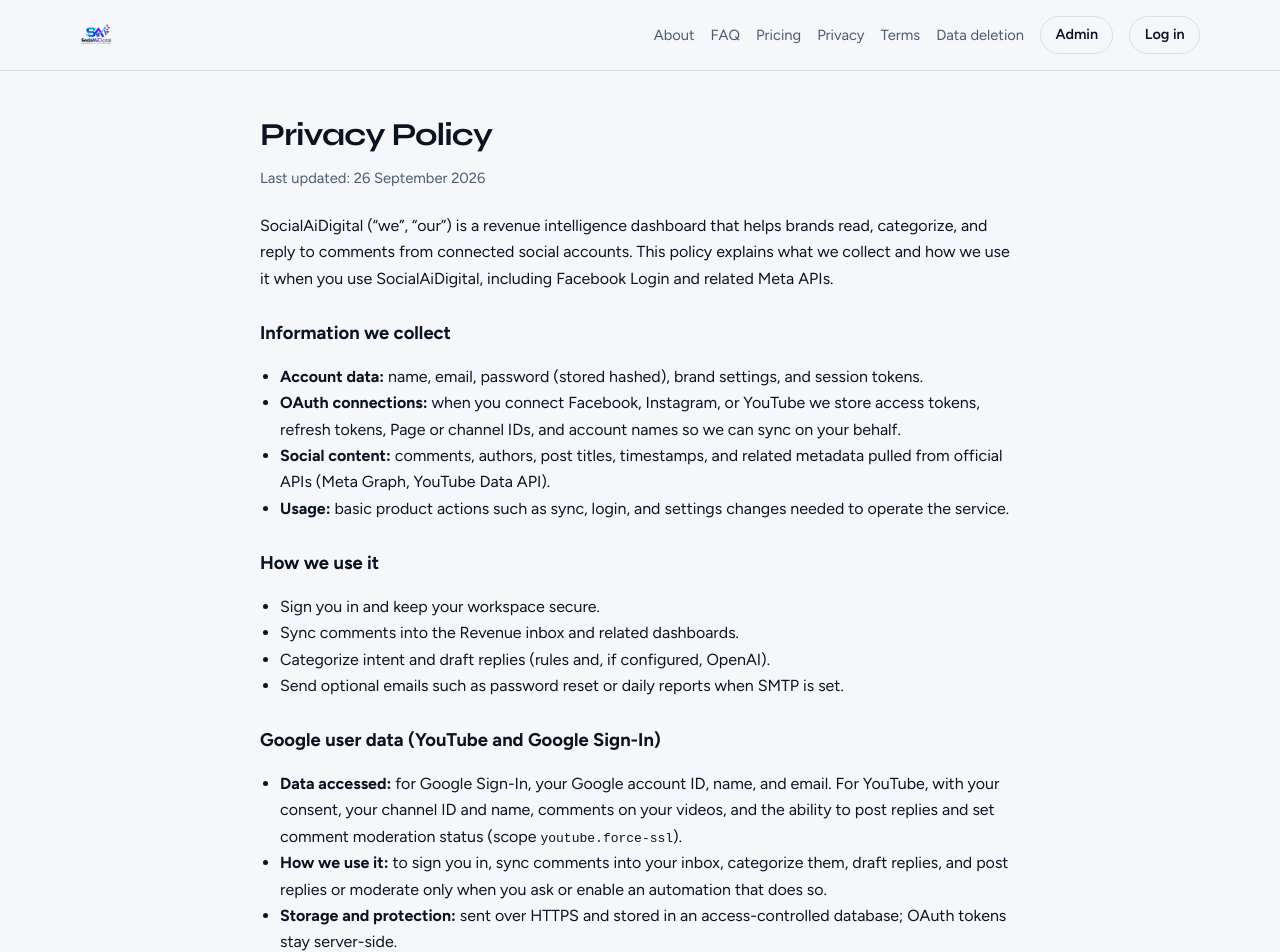
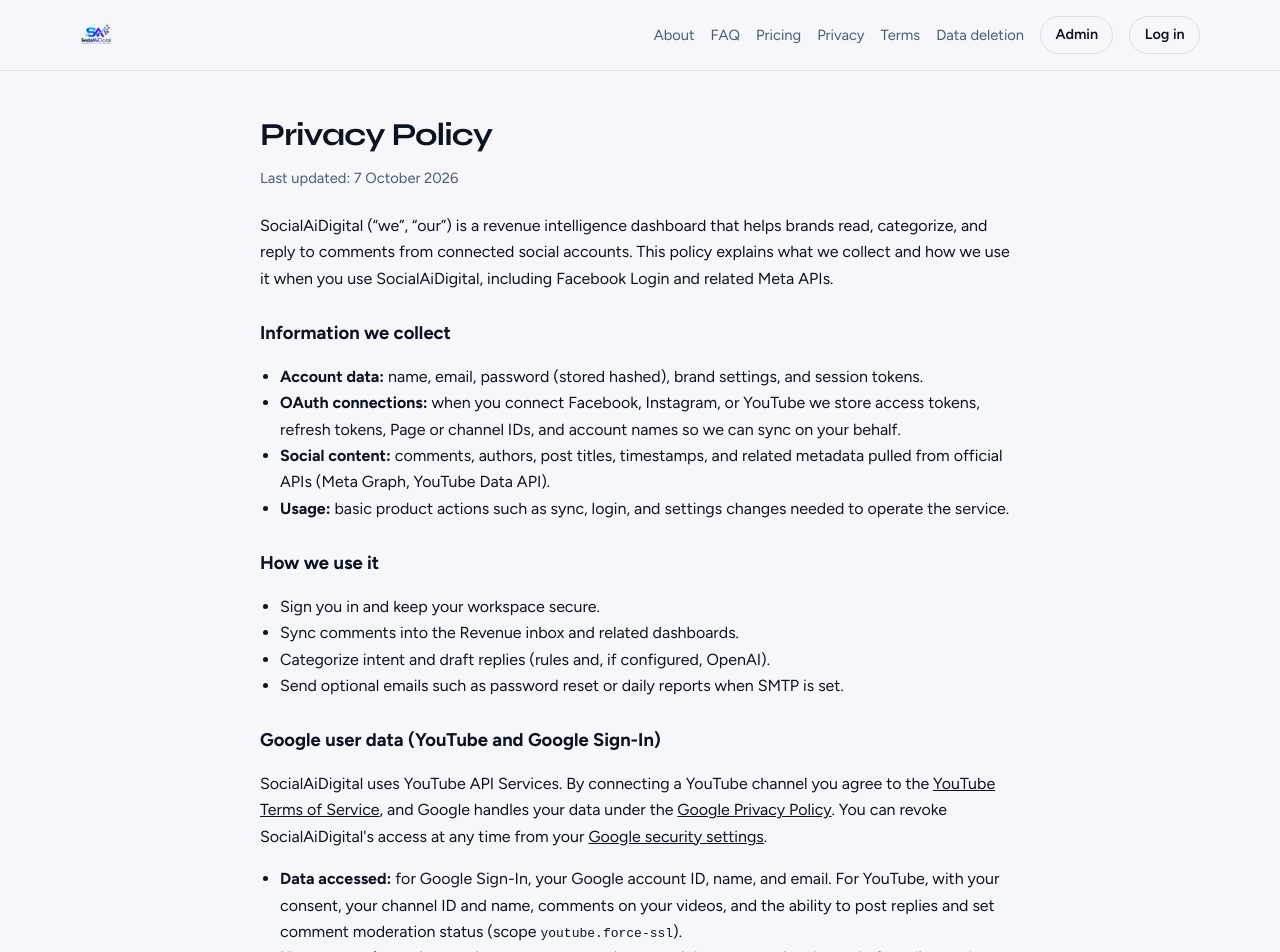
Before and after one commit to My-India-Service/SocialIQ, a React (Vite) app in the folder client/: page /privacy in a window 1280 px wide. Shown: the top 952 px of the page. Built offline with nearby package versions, Linux system fonts and the light colour scheme; no server answers.

Commit message:
Policy added according to youtube

```diff
--- a/client/src/pages/Connections.jsx
+++ b/client/src/pages/Connections.jsx
@@ -390,7 +390,35 @@
               Remove stub
             </button>
           )}
+          {yt?.hasOAuth && (
+            <button
+              type="button"
+              className="btn btn-ghost"
+              onClick={() => {
+                if (window.confirm('Disconnect YouTube and revoke SocialAiDigital access to this channel?')) {
+                  disconnect('youtube');
+                }
+              }}
+            >
+              Disconnect
+            </button>
+          )}
         </div>
+        <p className="prob">
+          SocialAiDigital uses YouTube API Services. By connecting you agree to the{' '}
+          <a href="https://www.youtube.com/t/terms" target="_blank" rel="noreferrer">
+            YouTube Terms of Service
+          </a>{' '}
+          and{' '}
+          <a href="/privacy-policy.html" target="_blank" rel="noreferrer">
+            our Privacy Policy
+          </a>
+          ; see also the{' '}
+          <a href="https://policies.google.com/privacy" target="_blank" rel="noreferrer">
+            Google Privacy Policy
+          </a>
+          .
+        </p>
         {!integration.youtubeOAuth && (
           <p className="prob">Add GOOGLE_CLIENT_ID / GOOGLE_CLIENT_SECRET to server/.env</p>
         )}
--- a/client/src/pages/Landing.jsx
+++ b/client/src/pages/Landing.jsx
@@ -290,7 +290,7 @@
           {' · '}
           <Link to="/pricing">Pricing</Link>
           {' · '}
-          <Link to="/privacy">Privacy</Link>
+          <a href="/privacy-policy.html">Privacy Policy</a>
           {' · '}
           <Link to="/terms">Terms</Link>
           {' · '}
--- a/client/src/pages/Privacy.jsx
+++ b/client/src/pages/Privacy.jsx
@@ -13,7 +13,7 @@
     path: '/privacy',
   });
   return (
-    <LegalPage title="Privacy Policy" updated="26 September 2026">
+    <LegalPage title="Privacy Policy" updated="7 October 2026">
       <p>
         SocialAiDigital (“we”, “our”) is a revenue intelligence dashboard that helps brands read, categorize,
         and reply to comments from connected social accounts. This policy explains what we collect
@@ -50,6 +50,17 @@
       </ul>
 
       <h2>Google user data (YouTube and Google Sign-In)</h2>
+      <p>
+        SocialAiDigital uses YouTube API Services. By connecting a YouTube channel you agree to
+        the <a href="https://www.youtube.com/t/terms">YouTube Terms of Service</a>, and Google
+        handles your data under the{' '}
+        <a href="https://policies.google.com/privacy">Google Privacy Policy</a>. You can revoke
+        SocialAiDigital&apos;s access at any time from your{' '}
+        <a href="https://security.google.com/settings/security/permissions">
+          Google security settings
+        </a>
+        .
+      </p>
       <ul>
         <li>
           <strong>Data accessed:</strong> for Google Sign-In, your Google account ID, name, and
--- a/client/src/pages/Terms.jsx
+++ b/client/src/pages/Terms.jsx
@@ -13,7 +13,7 @@
     path: '/terms',
   });
   return (
-    <LegalPage title="Terms of Service" updated="16 August 2026">
+    <LegalPage title="Terms of Service" updated="7 October 2026">
       <p>
         These terms govern your use of SocialAiDigital, including connecting social accounts through Facebook
         Login, Instagram, and YouTube. By creating an account or using the product, you agree to
@@ -48,6 +48,11 @@
         while an app is in Development mode or before App Review). SocialAiDigital does not guarantee that
         every comment on a platform will appear in the inbox.
       </p>
+      <p>
+        SocialAiDigital uses YouTube API Services. By connecting a YouTube channel you also agree
+        to be bound by the <a href="https://www.youtube.com/t/terms">YouTube Terms of Service</a>{' '}
+        and acknowledge the <a href="https://policies.google.com/privacy">Google Privacy Policy</a>.
+      </p>
 
       <h2>Acceptable use</h2>
       <ul>
@@ -65,7 +70,7 @@
 
       <h2>Privacy</h2>
       <p>
-        How we handle personal data is described in our <Link to="/privacy">Privacy Policy</Link>.
+        How we handle personal data is described in our <a href="/privacy-policy.html">Privacy Policy</a>.
         How to delete data is described at <Link to="/data-deletion">User data deletion</Link>.
       </p>
 
```
Also changed, not shown: client/public/privacy-policy.html (+9 -1 lines), 2 other files (tests, documents, lock files or other folders).
